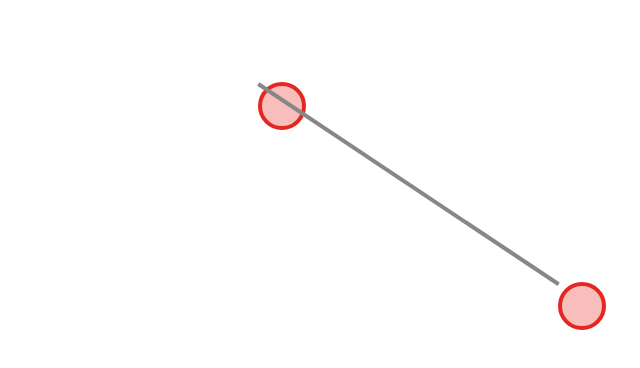
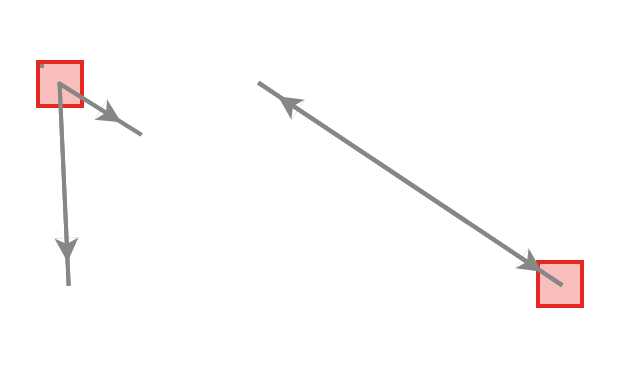
Before and after one commit to olexandrsv/agent-orchestrator, a plain HTML site: page static/index.html in a window 1280 px wide. Shown: the part 118-486 px from the top of the page, without its empty margins (42-682 px from the left). Drawn offline with Linux system fonts and the light colour scheme.

Commit message:
add lines

```diff
--- a/static/script.js
+++ b/static/script.js
@@ -19,21 +19,56 @@ let system = {
     ]
 }
 
-drawLine(300, 200, 600, 400)
+placeArrow(300, 200, 600, 400)
+placeArrow(600, 400, 300, 200)
+placeArrow(100, 200, 109, 400)
+placeArrow(100, 200, 180, 250)
 
-function drawLine(x1, y1, x2, y2){
-    let x = x2 - x1
-    let y = y2 - y1
-    let hypotenuse = Math.sqrt(Math.pow(x, 2) + Math.pow(y, 2))
+function placeArrow(left1, top1, left2, top2){
+    const [lineX, lineY, len, angle] = computeLine(left1, top1, left2, top2)
+    const angleRad = angle * Math.PI / 180;
 
-    let radians = Math.acos(x/hypotenuse);
+    const adjacent = 34 * Math.cos(angleRad);
+    const opposite = 34 * Math.sin(angleRad);
+
+    drawLine(lineX, lineY, len, angle)
+    drawArrow(left2 - adjacent, top2 - opposite, angle)
+}
+
+function computeLine(left1, top1, left2, top2){
+    let left = left2 - left1
+    let top = top2 - top1
+    let hypotenuse = Math.sqrt(Math.pow(left, 2) + Math.pow(top, 2))
+
+    let radians = Math.acos(left/hypotenuse);
     let degrees = radians * (180 / Math.PI);
-    y1 = y1 + y/2
-    x1 = x1 - (hypotenuse/2 - x/2)
 
-    const line = `<div class="connection" style="--y:${y1}px; --x:${x1}px; --len:${hypotenuse}px; --angle:${degrees}deg;"></div>`
+    console.log("---")
+    console.log("left:", left)
+    console.log("top:", top)
+    console.log("hypotenuse:", hypotenuse)
+    console.log("radians:", radians)
+    console.log("degrees:", degrees)
+    top1 = top1 + top/2
+    left1 = left1 - (hypotenuse - left)/2
+    if (top < 0) {
+        degrees = -degrees
+    }
+
+    return [left1, top1, hypotenuse, degrees]
+}
+
+function drawArrow(left, top, angle){
+    const arrow = `<div class="arrow" style="--left:${left}px; --top:${top}px; --angle:${angle}deg;">
+        <div class="triangle"></div>
+        <div class="triangle-shadow"></div>
+    </div>`
+    let body = document.getElementById("connections")
+    body.innerHTML = body.innerHTML + arrow
+}
+
+function drawLine(left, top, len, degrees){
+    const line = `<div class="connection" style="--top:${top}px; --left:${left}px; --len:${len}px; --angle:${degrees}deg;"></div>`
     let body = document.getElementById("connections")
     body.innerHTML = body.innerHTML + line
-
-
 }
--- a/static/style.css
+++ b/static/style.css
@@ -1,14 +1,49 @@
 .agent{
     position: absolute;
     top: 200px;
-    left: 300px;
+    left: 100px;
     width: 40px;
     height: 40px;
+    margin-left: -22px;
+    margin-top: -22px;
     background-color: rgba(228, 40, 33, 0.3);
-    border-radius: 100%;
+    /* border-radius: 100%; */
     border: 4px solid;
     border-color: rgba(228, 40, 33, 1);
     cursor: pointer;
+}
+
+.arrow{
+    position: absolute;
+    top: var(--top);
+    left: var(--left);
+    max-width: 24px;
+    max-height: 24px;
+    height: fit-content;
+    width: fit-content;
+    margin-left: -10px;
+    margin-top: -10px;
+    transform: rotate(var(--angle));
+    z-index: 0;
+}
+
+.triangle {
+    width: 0;
+    height: 0;
+    border-top: 12px solid transparent;
+    border-bottom: 12px solid transparent;
+    border-left: 24px solid rgb(135, 135, 135);
+}
+
+.triangle-shadow {
+    top: 0px;
+    left: 0px;
+    width: 0;
+    height: 0;
+    margin-top: -24px;
+    border-top: 12px solid transparent;
+    border-bottom: 12px solid transparent;
+    border-left: 6px solid white;
 }
 
 .position{
@@ -19,10 +54,11 @@
 
 .connection{
     position: absolute;
-    top: var(--y);
-    left: var(--x);
+    top: var(--top);
+    left: var(--left);
     width: var(--len);
-    height: 4px;
-    background: rgb(135, 135, 135);
+    border: 2px solid rgb(135, 135, 135);
+    background-color: rgb(135, 135, 135);
     transform: rotate(var(--angle));
+    z-index: 1;
 }
```
Also changed, not shown: static/index.html (line endings or trailing spaces).
